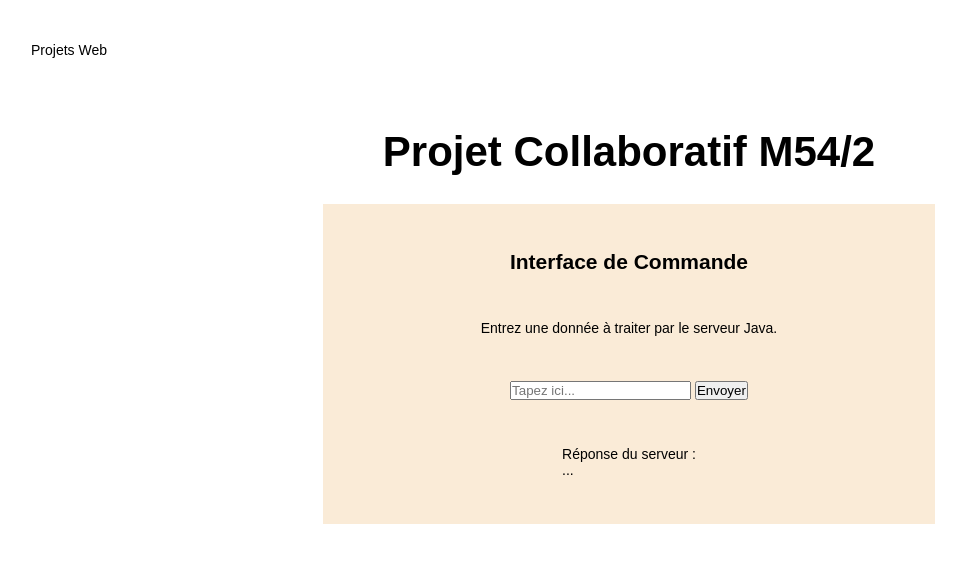
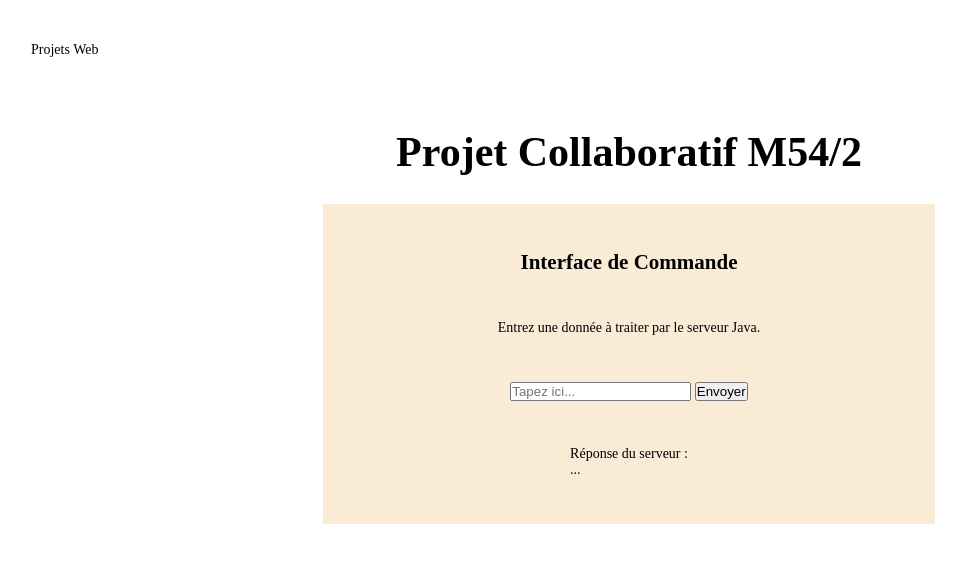
Before and after one commit to Thibault-HEIG/DisplayFlex, a PHP site: page / in a window 1280 px wide. Shown: the top 563 px of the page, without its empty margins (11-977 px from the left). Run offline with PHP 8.4, Linux system fonts and the light colour scheme.

Commit message:
Changement de la police en sans-serif -> serif

```diff
--- a/public/css/theme.css
+++ b/public/css/theme.css
@@ -7,7 +7,7 @@
 
 html {
     font-size: 14px;
-    font-family: sans-serif;
+    font-family: serif;
 
     section {
         padding: 2rem;
```
